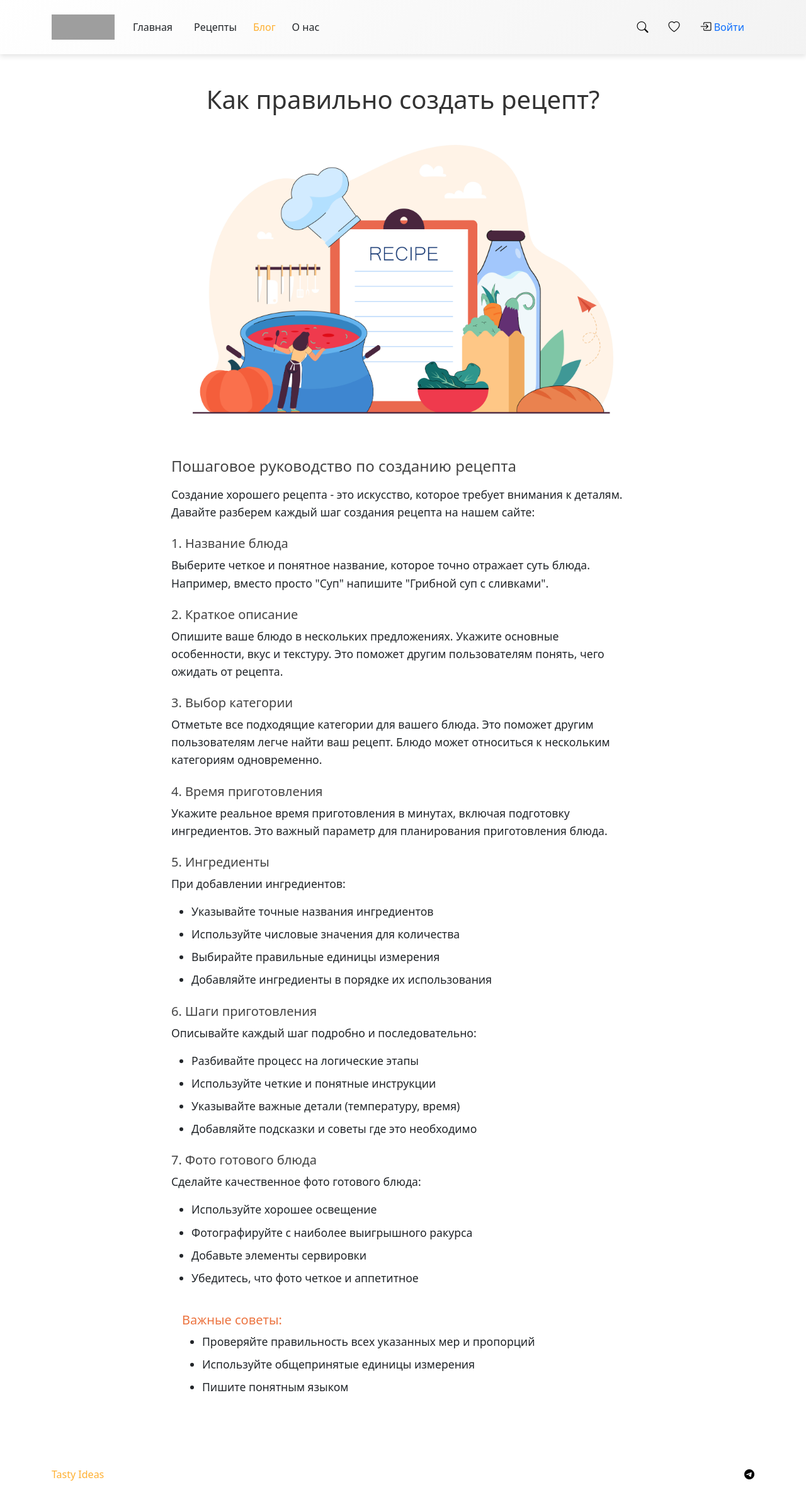
After one commit to klim-pavlovich/tasty_ideas, a Django app: page /blog/ in a window 1280 px wide. The commit adds this page. Shown: the whole page at 63% size. Run offline with Django 5.2, Linux system fonts and the light colour scheme; grey boxes are pictures that could not be loaded.

Commit message:
добавил страницу с блогом

```diff
--- /dev/null
+++ b/myproject/myapp/templates/myapp/blog.html
@@ -0,0 +1,82 @@
+{% extends "base.html" %} {% load static %} {% block title %}Блог{% endblock %} {% block content %}
+<div class="container py-5">
+	<div class="row justify-content-center">
+		<div class="col-lg-8">
+			<article class="blog-post">
+				<h1 class="text-center mb-4">Как правильно создать рецепт?</h1>
+
+				<img src="{% static 'images/blog.jpg' %}" alt="Создание рецепта" class="img-fluid rounded mb-4" />
+
+				<div class="blog-content">
+					<h2 class="h4 mb-3">Пошаговое руководство по созданию рецепта</h2>
+
+					<p>
+						Создание хорошего рецепта - это искусство, которое требует внимания к деталям. Давайте разберем каждый шаг
+						создания рецепта на нашем сайте:
+					</p>
+
+					<h3 class="h5 mt-4">1. Название блюда</h3>
+					<p>
+						Выберите четкое и понятное название, которое точно отражает суть блюда. Например, вместо просто "Суп"
+						напишите "Грибной суп с сливками".
+					</p>
+
+					<h3 class="h5 mt-4">2. Краткое описание</h3>
+					<p>
+						Опишите ваше блюдо в нескольких предложениях. Укажите основные особенности, вкус и текстуру. Это поможет
+						другим пользователям понять, чего ожидать от рецепта.
+					</p>
+
+					<h3 class="h5 mt-4">3. Выбор категории</h3>
+					<p>
+						Отметьте все подходящие категории для вашего блюда. Это поможет другим пользователям легче найти ваш рецепт.
+						Блюдо может относиться к нескольким категориям одновременно.
+					</p>
+
+					<h3 class="h5 mt-4">4. Время приготовления</h3>
+					<p>
+						Укажите реальное время приготовления в минутах, включая подготовку ингредиентов. Это важный параметр для
+						планирования приготовления блюда.
+					</p>
+
+					<h3 class="h5 mt-4">5. Ингредиенты</h3>
+					<p>При добавлении ингредиентов:</p>
+					<ul>
+						<li>Указывайте точные названия ингредиентов</li>
+						<li>Используйте числовые значения для количества</li>
+						<li>Выбирайте правильные единицы измерения</li>
+						<li>Добавляйте ингредиенты в порядке их использования</li>
+					</ul>
+
+					<h3 class="h5 mt-4">6. Шаги приготовления</h3>
+					<p>Описывайте каждый шаг подробно и последовательно:</p>
+					<ul>
+						<li>Разбивайте процесс на логические этапы</li>
+						<li>Используйте четкие и понятные инструкции</li>
+						<li>Указывайте важные детали (температуру, время)</li>
+						<li>Добавляйте подсказки и советы где это необходимо</li>
+					</ul>
+
+					<h3 class="h5 mt-4">7. Фото готового блюда</h3>
+					<p>Сделайте качественное фото готового блюда:</p>
+					<ul>
+						<li>Используйте хорошее освещение</li>
+						<li>Фотографируйте с наиболее выигрышного ракурса</li>
+						<li>Добавьте элементы сервировки</li>
+						<li>Убедитесь, что фото четкое и аппетитное</li>
+					</ul>
+
+					<div class="alert custom-alert mt-4">
+						<h4 class="h5 applied-custom-peach">Важные советы:</h4>
+						<ul class="mb-0">
+							<li>Проверяйте правильность всех указанных мер и пропорций</li>
+							<li>Используйте общепринятые единицы измерения</li>
+							<li>Пишите понятным языком</li>
+						</ul>
+					</div>
+				</div>
+			</article>
+		</div>
+	</div>
+</div>
+{% endblock %}
--- a/myproject/myapp/urls.py
+++ b/myproject/myapp/urls.py
@@ -18,6 +18,7 @@ urlpatterns = [
     path('edit_recipe/<int:recipe_id>/', views.edit_recipe, name='edit_recipe'),
     path('delete_recipe/<int:recipe_id>/', views.delete_recipe, name='delete_recipe'),
     path('recipe/<int:recipe_id>/', views.recipe_detail, name='recipe_detail'),
+    path('blog/', views.blog, name='blog'),
 ]
 
 
--- a/myproject/myapp/views.py
+++ b/myproject/myapp/views.py
@@ -303,3 +303,6 @@ def recipe_detail(request, recipe_id):
         'categories': recipe_categories,
     }
     return render(request, 'myapp/recipe_detail.html', context)
+
+def blog(request):
+    return render(request, 'myapp/blog.html')
--- a/myproject/static/css/style.css
+++ b/myproject/static/css/style.css
@@ -215,3 +215,45 @@ img.img-fluid {
 		height: 200px; /* Меньшая высота для мобильных устройств */
 	}
 }
+
+.blog-post {
+	line-height: 1.6;
+}
+
+.blog-post h1 {
+	color: #333;
+	margin-bottom: 2rem;
+}
+
+.blog-post h2,
+.blog-post h3 {
+	color: #444;
+	margin-top: 1.5rem;
+}
+
+.blog-content {
+	font-size: 1.1rem;
+}
+
+.blog-content ul {
+	margin-bottom: 1rem;
+}
+
+.blog-content li {
+	margin-bottom: 0.5rem;
+}
+
+.alert-info {
+	background-color: rgba(236, 116, 64, 0.1); /* Персиковый цвет с прозрачностью */
+	border-color: var(--custom-peach-color);
+	border-left: 4px solid var(--custom-peach-color);
+}
+
+.alert-info h4 {
+	color: var(--custom-peach-color);
+	font-weight: 600;
+}
+
+.alert-info ul {
+	color: var(--custom-black-color);
+}
--- a/myproject/templates/base.html
+++ b/myproject/templates/base.html
@@ -35,9 +35,10 @@
                 <li class="nav-item">
 
 
-                  <a class="nav-link text-dark {% if request.path == '/recipes/' %}active{% endif %}" href="{% url 'index_recipes' %}">Блог</a>
+                  <a class="nav-link text-dark {% if request.path == '/blog/' %}active{% endif %}" href="{% url 'blog' %}">Блог</a>
                 </li>
                 <li class="nav-item">
+
                   <a class="nav-link text-dark {% if request.path == '/recipes/' %}active{% endif %}" href="{% url 'index_recipes' %}">О нас</a>
                 </li>
               </ul>
```
Also changed, not shown: myproject/static/images/blog.jpg (renamed from myproject/static/images/create_recipe2.jpg), 1 other file.
